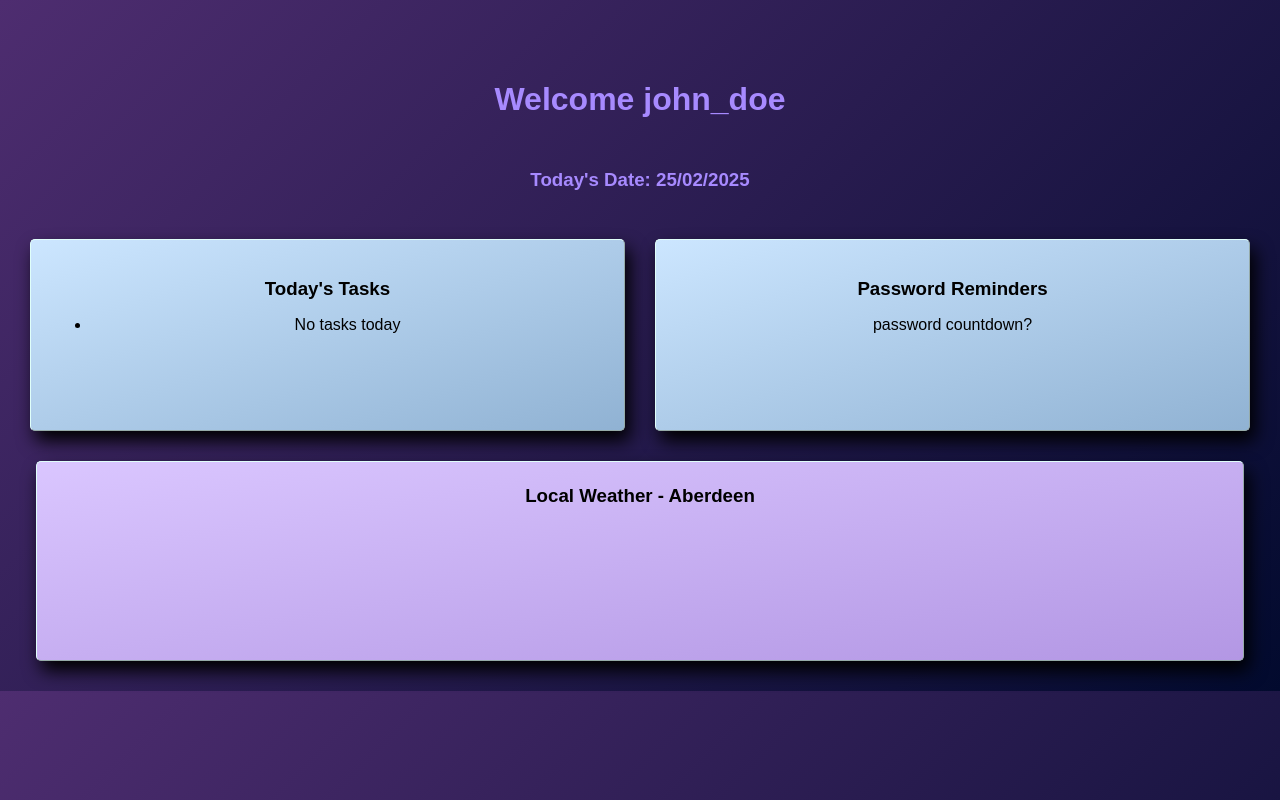
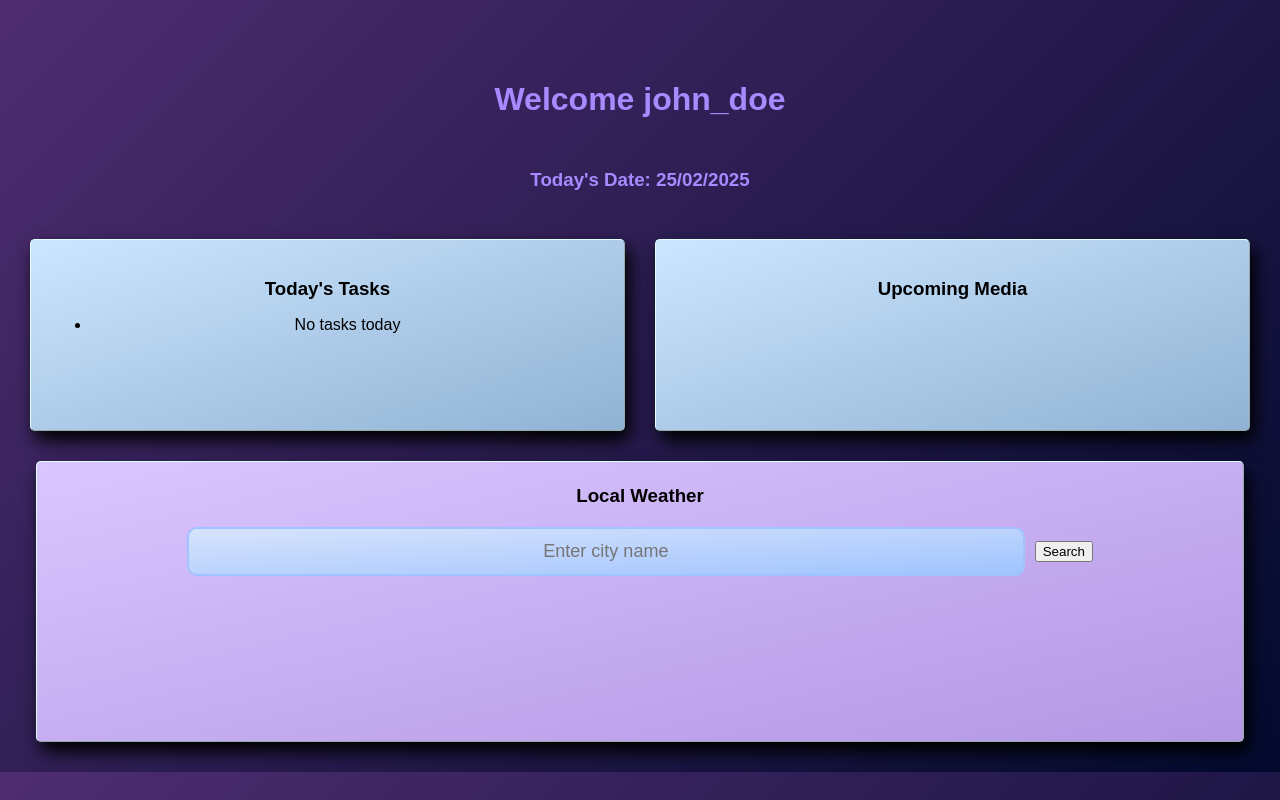
Before and after one commit to shotime369/rsdsl, a PHP site: page /dashboard.php in a window 1280 px wide. Run offline with PHP 8.4, Linux system fonts and the light colour scheme; a user stored in the database is signed in; data comes from the database, SQL or seed files in the repository.

Commit message:
Added search function for cities in weather, changed passwords reminder to media releases (Havent added function yet) and fixed the sign up process

```diff
--- a/dashStyle.css
+++ b/dashStyle.css
@@ -5,7 +5,6 @@ body {
     margin: 0;
     padding: 0;
 }
-
 
 h3 {
     margin-bottom: 8px; /* Adjust this value as needed */
@@ -17,69 +16,97 @@ div {
     border-radius: 10px;
     color: #000000;
     font-family: Arial, sans-serif;
-
 }
 
 .box-welcome {
     background-color: transparent;
     color: #a78aff;
-    display: flex;              /* Enable flexbox */
-    justify-content: center;    /* Center horizontally */
-    align-items: center;        /* Center vertically */
-    flex-direction: column; /* Arrange elements in a column */
-    gap: 10px; /* Add space between elements */
-
-
+    display: flex;
+    justify-content: center;
+    align-items: center;
+    flex-direction: column;
+    gap: 10px;
 }
 
 /* Container for the grid */
 .grid-container {
-    display: grid;                   /* Enable grid layout */
-    grid-template-columns: repeat(2, 1fr); /* Two columns */
-    gap: 10px;                        /* Space between grid items */
-    justify-items: center;            /* Center items horizontally */
-    align-items: center;              /* Center items vertically */
-    padding: 10px;                    /* Add padding around the grid */
+    display: grid;
+    grid-template-columns: repeat(2, 1fr);
+    gap: 10px;
+    justify-items: center;
+    align-items: center;
+    padding: 10px;
 }
 
 /* Styles for individual boxes */
-.box-blue{
-    background-color: #CCE6FFFF;/*for browsers that do not support gradients */
+.box-blue {
+    background-color: #CCE6FFFF;
     background-image: linear-gradient(to bottom right, #cce6ff, #90b2d3);
-    box-shadow: 5px 10px 18px #000000; /* Drop shadow */
+    box-shadow: 5px 10px 18px #000000;
     border: outset thin #e0fffa;
-    border-radius: 5px;               /* Optional: rounded corners */
-    width: 95%;                       /* Make the box take up full width of grid cell */
-    max-width: 90%;                  /* Limit the max width of the box */
+    border-radius: 5px;
+    width: 95%;
+    max-width: 90%;
     height: 150px;
-    padding: 20px;                     /* Add some padding inside the boxes */
-    text-align: center;                /* Center the content inside the box */
+    padding: 20px;
+    text-align: center;
 }
 
 /* Adjust the color for the purple box for weather */
 .box-purple2 {
-    background-color: #DAC6FFFF;/*for browsers that do not support gradients */
+    background-color: #DAC6FFFF;
     background-image: linear-gradient(to bottom right, #dac6ff, #b397e4);
-    box-shadow: 5px 10px 18px #000000; /* Drop shadow */
+    box-shadow: 5px 10px 18px #000000;
     border: outset thin #e0fffa;
-    border-radius: 5px;               /* Optional: rounded corners */
-    width: 96.5%;                       /* Make the box take up full width of grid cell */
-    max-width: 100%;                  /* Limit the max width of the box */
+    border-radius: 5px;
+    width: 96.5%;
+    max-width: 100%;
     height: fit-content;
-    padding: 5px;                     /* Add some padding inside the boxes */
-    text-align: center;                /* Center the content inside the box */
+    padding: 5px;
+    text-align: center;
     grid-column: span 2;
 }
 
-.weather-container { margin-top: 0;
+/* Weather display */
+.weather-container {
+    margin-top: 0;
     padding: 0;
     display: flex;
     height: 130px;
     justify-content: center;
     align-items: center;
     background: transparent;
-    gap:2px; /* gap between weather times */}
-.weather-card { display: flex; flex-direction: column; align-items: center; background: transparent}
+    gap: 2px;
+}
 
+.weather-card {
+    display: flex;
+    flex-direction: column;
+    align-items: center;
+    background: transparent;
+}
 
-img { width: 50px; height: 50px; }
+/* Search input and button styling */
+.weather-search {
+    display: flex;
+    justify-content: center;
+    align-items: center;
+    gap: 10px;
+    margin-bottom: 10px;
+}
+
+#city-input {
+    width: 70%;
+    padding: 12px;
+    font-size: 18px;
+    border: 2px solid #a0c4ff;
+    border-radius: 10px;
+    background: linear-gradient(to bottom right, #d7e3fc, #a0c4ff);
+    color: #333;
+    text-align: center;
+}
+
+img {
+    width: 50px;
+    height: 50px;
+}
--- a/dashboard.php
+++ b/dashboard.php
@@ -44,7 +44,6 @@ $stmt->close();
 </head>
 <body style="margin-top: 50px;" >
 
-
 <div class="box-welcome">
     <h1>Welcome <?php echo htmlspecialchars($username); ?></h1>
     <h3>Today's Date:
@@ -62,30 +61,40 @@ $stmt->close();
                     <li><?php echo htmlspecialchars($task); ?></li>
                 <?php endforeach; ?>
             <?php endif; ?>
+        </ul>
+    </div>
+
+    <!-- Upcoming Media Section (Replaces Password Reminder) -->
+    <div class="box-blue">
+        <h3>Upcoming Media</h3>
+        <div class="upcoming-media">
+            <ul>
 
             </ul>
         </div>
+    </div>
 
-<div class="box-blue">
-    <h3>Password Reminders</h3>
-    <p>password countdown?</p>
+    <div class="box-purple2">
+        <h3>Local Weather</h3>
+
+        <!-- Search Bar & Button -->
+        <div class="weather-search">
+            <input type="text" id="city-input" placeholder="Enter city name">
+            <button id="search-btn">Search</button>
         </div>
-<div class="box-purple2">
-        <h3>Local Weather - Aberdeen</h3>
+        <!-- Weather Display -->
         <div id="weather" class="weather-container"></div>
     </div>
+
 </div>
 
-
-
 <script>
-    /*get the day for the welcome message*/
+    /* Get the day for the welcome message */
     const d = new Date();
     document.getElementById("today").innerHTML = d.toLocaleDateString('en-GB');
 
-/*get one days weather forecast - lat and long set to aberdeen for now*/
-    async function fetchWeather() {
-      const url = 'https://api.open-meteo.com/v1/forecast?latitude=57.13&longitude=2.09&hourly=temperature_2m,weather_code&timezone=GMT&forecast_days=2';
+    async function fetchWeather(lat = 57.13, lon = -2.09) {
+        const url = `https://api.open-meteo.com/v1/forecast?latitude=${lat}&longitude=${lon}&hourly=temperature_2m,weather_code&timezone=GMT&forecast_days=2`;
         try {
             const response = await axios.get(url);
             const data = response.data;
@@ -101,7 +110,7 @@ $stmt->close();
                 const icon = getWeatherIcon(code);
                 container.innerHTML += `
                     <div class="weather-card">
-              <h4>${new Date(time).toLocaleTimeString([], {hour: '2-digit', minute: '2-digit'})}</h3>
+                        <h4>${new Date(time).toLocaleTimeString([], { hour: '2-digit', minute: '2-digit' })}</h4>
                         <img src="${icon}" alt="Weather icon">
                         <p>${temp}°C</p>
                     </div>`;
@@ -111,20 +120,41 @@ $stmt->close();
         }
     }
 
+    async function getCoordinates(city) {
+        const url = `https://geocoding-api.open-meteo.com/v1/search?name=${city}&count=1&language=en&format=json`;
+        try {
+            const response = await axios.get(url);
+            if (response.data.results && response.data.results.length > 0) {
+                const { latitude, longitude } = response.data.results[0];
+                fetchWeather(latitude, longitude);
+            } else {
+                alert('City not found. Please enter a valid city name.');
+            }
+        } catch (error) {
+            console.error('Failed to fetch coordinates:', error);
+        }
+    }
+
     function getWeatherIcon(code) {
         const icons = {
-        0: 'images/icons8-sun-50.png', // Clear
-        1: 'images/icons8-haze-50.png', // Mainly clear
-        2: 'images/icons8-partly-cloudy-day-50.png', // Partly cloudy
-        3: 'images/icons8-cloud-50.png', // Overcast
-        61: 'images/icons8-heavy-rain-50.png', // Rain
+            0: 'images/icons8-sun-50.png',
+            1: 'images/icons8-haze-50.png',
+            2: 'images/icons8-partly-cloudy-day-50.png',
+            3: 'images/icons8-cloud-50.png',
+            61: 'images/icons8-heavy-rain-50.png',
         };
         return icons[code] || 'images/icons8-partly-cloudy-day-50.png';
     }
 
+    document.getElementById('search-btn').addEventListener('click', () => {
+        const city = document.getElementById('city-input').value.trim();
+        if (city) {
+            getCoordinates(city);
+        }
+    });
+
     fetchWeather();
-    setInterval(fetchWeather, 3600000); // Refresh every hour
-
+    setInterval(fetchWeather, 3600000); // Refreshes hourly
 </script>
 
 </body>
--- a/signup_process.php
+++ b/signup_process.php
@@ -3,8 +3,8 @@ session_start();
 
 // Database connection settings
 $servername = "localhost";
-$username = "root";
-$password = 'P@ssw0rd';
+$username = "shona";
+$password = '1234';
 $dbname = "loginweb";
 
 // Connect to the database
```
Lines whose indentation alone changed are shown as unchanged.
